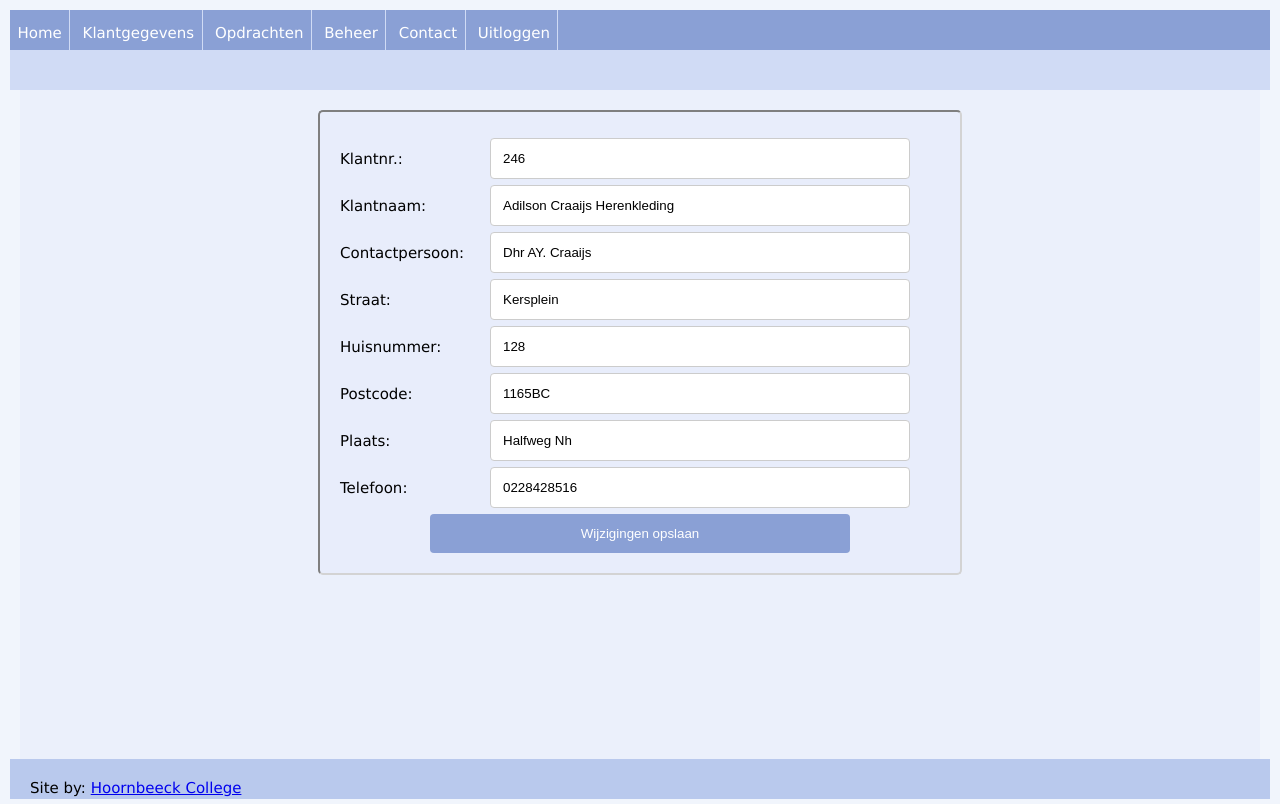
After one commit to NeJ-HCK/C22_Transportbedrijf, a PHP site: page /klant_edit.php?id=246 in a window 1280 px wide. The commit adds this page. Run offline with PHP 8.4, Linux system fonts and the light colour scheme; data comes from the database, SQL or seed files in the repository.

Commit message:
Uitwerking van de les op 23 februari 2023

```diff
--- a/inc/database.php
+++ b/inc/database.php
@@ -4,7 +4,7 @@ define('HOST', 'localhost');
 define('DATABASE', 'C22_transportbedrijf');
 define('USER', 'root');
 define('PASSWORD', '');
-$dbconn = '';
+
 
 //connectie maken
 try{
--- /dev/null
+++ b/inc/footer.php
@@ -0,0 +1,8 @@
+<footer class="footer">
+<?php
+echo 'Site by: <a target="_blank" href="https://www.hoornbeeck.nl">Hoornbeeck College</a>';
+?>
+</footer>
+</div>
+</body>
+</html>
--- /dev/null
+++ b/inc/header.php
@@ -0,0 +1,19 @@
+<?php
+require_once 'inc/database.php';
+?>
+<!DOCTYPE html>
+<html>
+<head>
+    <title>Klantgegevens</title>
+    <!--Hier komen eventueel css bestanden -->
+    <link rel="stylesheet" type="text/css" href="css/nav.css">
+    <link rel="stylesheet" type="text/css" href="css/style.css">
+    <link href="https://fonts.googleapis.com/icon?family=Material+Icons" rel="stylesheet">
+</head>
+<body>
+    <!--we zetten alles in een container-->
+    <div class = "container">
+        <?php
+         //menu
+        include ('inc/menu.php');
+        ?>
--- /dev/null
+++ b/inc/menu.php
@@ -0,0 +1,26 @@
+<?php
+//controle inlog
+
+//rol gebruiker
+
+//samenstellen menu
+$menu = '';
+
+//menu op basis van rol
+$menu = '<nav>
+            <ul>
+                <li><a href="#">Home</a></li>
+                <li><a href="klanten.php">Klantgegevens</a></li>
+                <li><a href="#">Opdrachten</a></li>
+                <li><a href="#Beheer" class="dropdown">Beheer</a>
+                    <ul>
+                        <li><a href="#">Nieuwe gebruiker</a></li>
+                        <li><a href="#">Wijzigen gebruiker</a></li>
+                    </ul>
+                </li>
+                <li><a href="#">Contact</a></li>
+                <li><a href="#">Uitloggen</a></li>
+            </ul>
+        </nav>';
+echo $menu;
+?>
--- /dev/null
+++ b/klant_edit.php
@@ -0,0 +1,55 @@
+<?php
+include ('inc/header.php');
+
+//header
+echo '<header class="head">';
+//komt een link voor een nieuwe klant
+echo '</header>';
+echo '<main class="main-content">';
+//edit klant
+echo '<div id="frmDetail">';
+if(isset($_GET["id"])){
+    $klantId = $_GET["id"];
+} else {
+    header('refresh: 2; url=klanten.php');
+    exit();
+}
+
+$qryKlant = "SELECT id, naam, cp, straat, huisnummer, postcode, plaats, telefoon
+                FROM klant
+                WHERE id = {$klantId}";
+$resultKlant = mysqli_query($dbconn, $qryKlant);
+if(!mysqli_num_rows($resultKlant) == 1) {
+    header('refresh: 2; url=klanten.php');
+    exit();
+}
+$klant = mysqli_fetch_array($resultKlant);
+?>
+<div>
+    <form action="dataverwerken.php" method="post" class="frmDetail">
+        <input type="hidden" name="action" value="UpdateKlant">
+        <label for="fklantnr">Klantnr.:</label>
+        <input type="text" name ="klantnr" value="<?php echo $klant["id"];?>" id=fklantnr">
+        <label for="fklantnaam">Klantnaam:</label>
+        <input type="text" name ="klantnaam" value="<?php echo $klant["naam"];?>" id=fklantnaam">
+        <label for="fcontactpersoon">Contactpersoon:</label>
+        <input type="text" name ="contactpersoon" value="<?php echo $klant["cp"];?>" id=fcontactpersoon">
+        <label for="fstraat">Straat:</label>
+        <input type="text" name ="straat" value="<?php echo $klant["straat"];?>" id=fstraat">
+        <label for="fhuisnummer">Huisnummer:</label>
+        <input type="text" name ="huisnummer" value="<?php echo $klant["huisnummer"];?>" id=fhuisnummer">
+        <label for="fpostcode">Postcode:</label>
+        <input type="text" name ="postcode" value="<?php echo $klant["postcode"];?>" id="fpostcode">
+        <label for="fplaats">Plaats:</label>
+        <input type="text" name ="plaats" value="<?php echo $klant["plaats"];?>" id="fplaats">
+        <label for="ftelefoon">Telefoon:</label>
+        <input type="text" name ="telefoon" value="<?php echo $klant["telefoon"];?>" id="ftelefoon">
+        <div class = "submitbtn">
+            <input type="submit" name="submit" value="Wijzigingen opslaan" class="btnDetailSubmit">
+        </div>
+    </form>
+</div>
+<?php
+echo '</main>';
+include ('inc/footer.php');
+?>
```
Also changed, not shown: klanten.php (+26 -18 lines).
